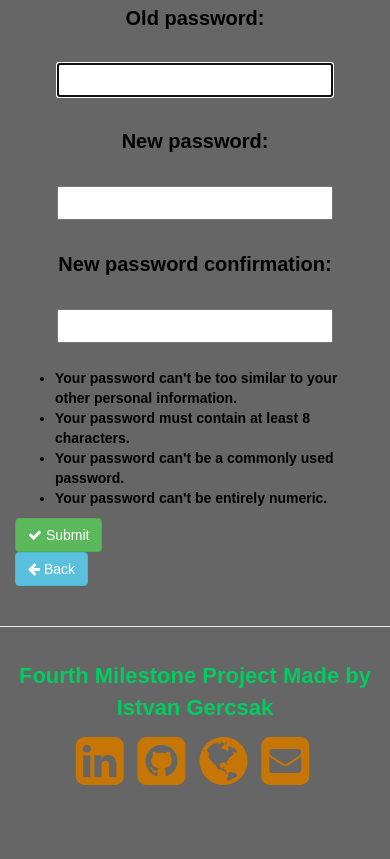
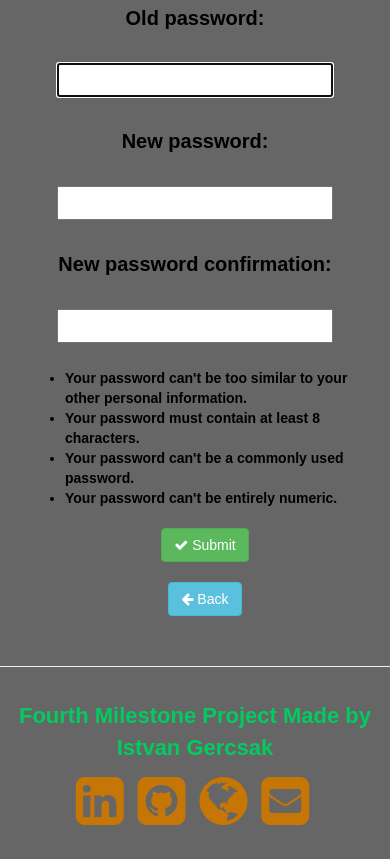
Before and after one commit to IstvanGercsak/Fourth_Milestone_Project, a Django app: page /accounts/profile/change-password/ in a window 390 px wide. Shown: the part 111-970 px from the top of the page. Before the commit the page ends 896 px from the top, so only its background shows below. Run offline with Django 3.2, Linux system fonts and the light colour scheme; the visitor is signed in with stand-in values (Sample User, id 1); some libraries are stand-ins or nearby versions.

Commit message:
Password reset page alignment

```diff
--- a/accounts/templates/change-password.html
+++ b/accounts/templates/change-password.html
@@ -42,18 +42,21 @@
                 </div>
             </div>
         </div>
-
+        <div class="col-xs-offset-2 col-md-offset-3 col-lg-offset-3">
             <ul>
                 <li>Your password can't be too similar to your other personal information.</li>
                 <li>Your password must contain at least 8 characters.</li>
                 <li>Your password can't be a commonly used password.</li>
                 <li>Your password can't be entirely numeric.</li>
             </ul>
-
+        </div>
+        <div class="col-sm-12 col-xs-12 edit-return-button">
             <button type="submit" class="btn btn-success"><i class="fa fa-check"></i> Submit</button>
+        </div>
     </form>
+    <div class="col-sm-12 col-xs-12 edit-return-button">
         <a href="{% url 'profile' %}">
             <button class="btn btn-info"><i class="fa fa-arrow-left"></i> Back</button>
         </a>
-
+    </div>
 {% endblock %}
--- a/static/css/custom.css
+++ b/static/css/custom.css
@@ -344,3 +344,9 @@ legend {
         text-align: center;
     }
 }
+
+@media only screen and (max-width: 500px) {
+    ul {
+        margin-left: -50px;
+    }
+}
```
Lines whose indentation alone changed are shown as unchanged.
